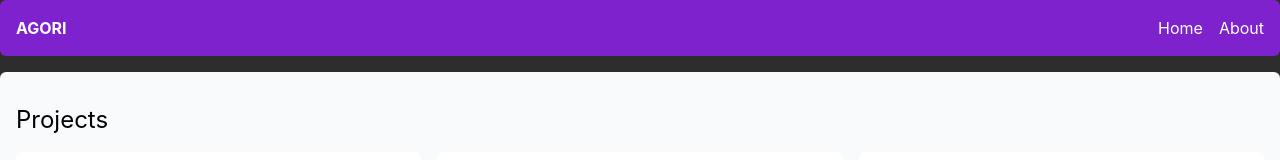
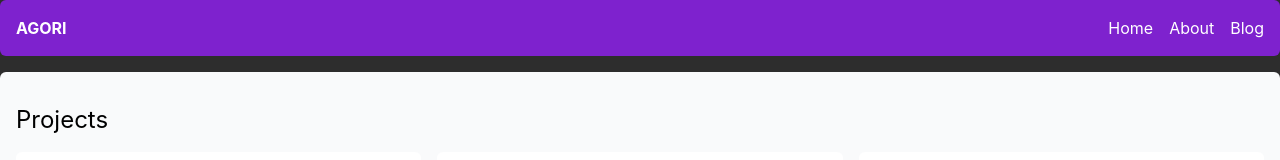
Before and after one commit to GuglioIsStupid/agori.dev, a React (Create React App) app: page / in a window 1280 px wide. Shown: the top 160 px of the page. Built offline with nearby package versions, Linux system fonts and the light colour scheme.

Commit message:
add blog to header

```diff
--- a/src/components/Header.js
+++ b/src/components/Header.js
@@ -15,6 +15,7 @@ const Header = () => {
                 <div className="flex space-x-4">
                     <Link to="/" className="hover:underline hover:scale-110 transform transition duration-250">Home</Link>
                     <Link to="/about" className="hover:underline hover:scale-110 transform transition duration-250">About</Link>
+                    <Link to="/blog" className="hover:underline hover:scale-110 transform transition duration-250">Blog</Link>
                 </div>
             </div>
         </div>
```
